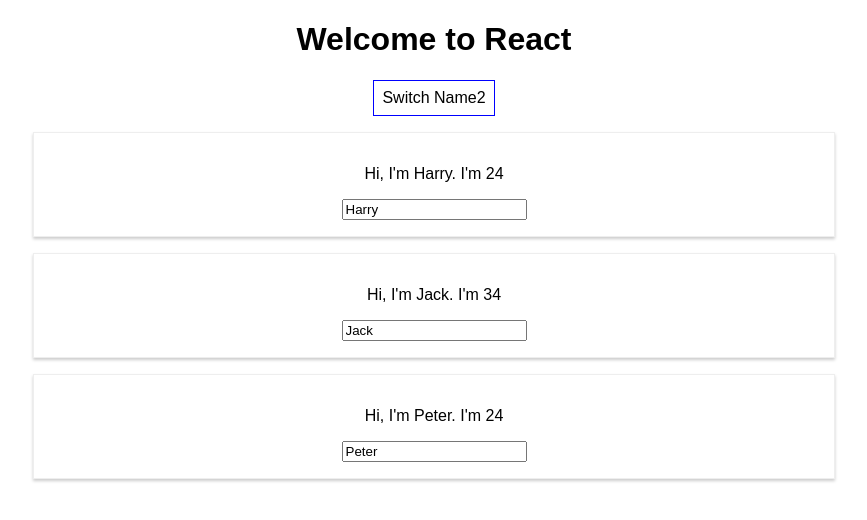
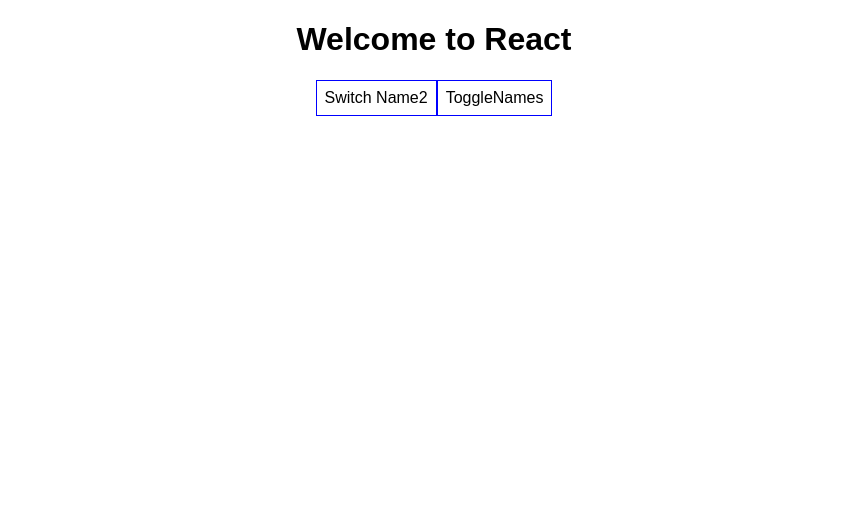
Before and after one commit to harryuan65/React-Review, a React (Create React App) app: page / in a window 1280 px wide. Shown: the top 520 px of the page, without its empty margins (206-1073 px from the left). Built offline with nearby package versions, Linux system fonts and the light colour scheme.

Commit message:
feat: add conditional toggle

```diff
--- a/package.json
+++ b/package.json
@@ -12,5 +12,8 @@
     "build": "react-scripts build",
     "test": "react-scripts test --env=jsdom",
     "eject": "react-scripts eject"
+  },
+  "devDependencies": {
+    "prettier": "2.2.1"
   }
 }
--- a/src/App.js
+++ b/src/App.js
@@ -13,8 +13,9 @@
       },
       {
         name: "Peter", age: 24,
-      }
-    ]
+      },
+    ],
+    showPersons: false
   }
   switchNameHandler = (newName) => {
     this.setState({
@@ -45,6 +46,13 @@
         }
       ]
     })
+    console.log(this.state);
+  }
+  toggleNameHandler = () => {
+    this.setState({
+      showPersons: !this.state.showPersons
+    })
+    console.log(this.state);
   }
   render() {
     const style = {
@@ -60,6 +68,12 @@
         <button
           style={style}
           onClick={this.switchNameHandler.bind(this, "FromButton")}>Switch Name2</button>
+        <button
+          style={style}
+          onClick={this.toggleNameHandler}>ToggleNames</button>
+        {
+          this.state.showPersons ?
+          <div>
           <Person
             name={this.state.persons[0].name}
             age={this.state.persons[0].age}
@@ -79,6 +93,9 @@
             changed={this.nameChangeHandler}
            />
           </div>
+          : null
+        }
+      </div>
     );
   }
 }
```
Also changed, not shown: 1 other file (tests, documents, lock files or other folders). Lines whose indentation alone changed are shown as unchanged.
